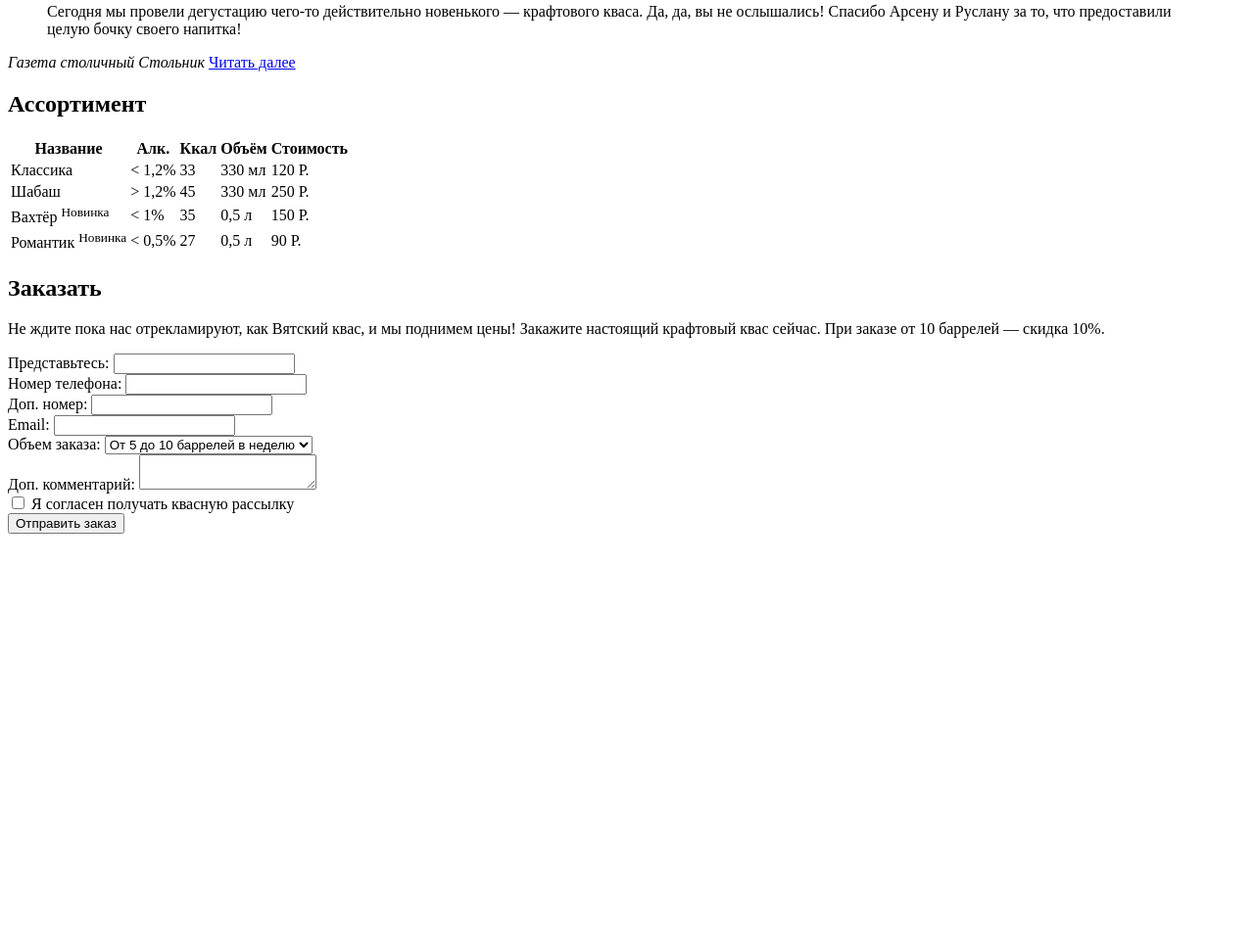
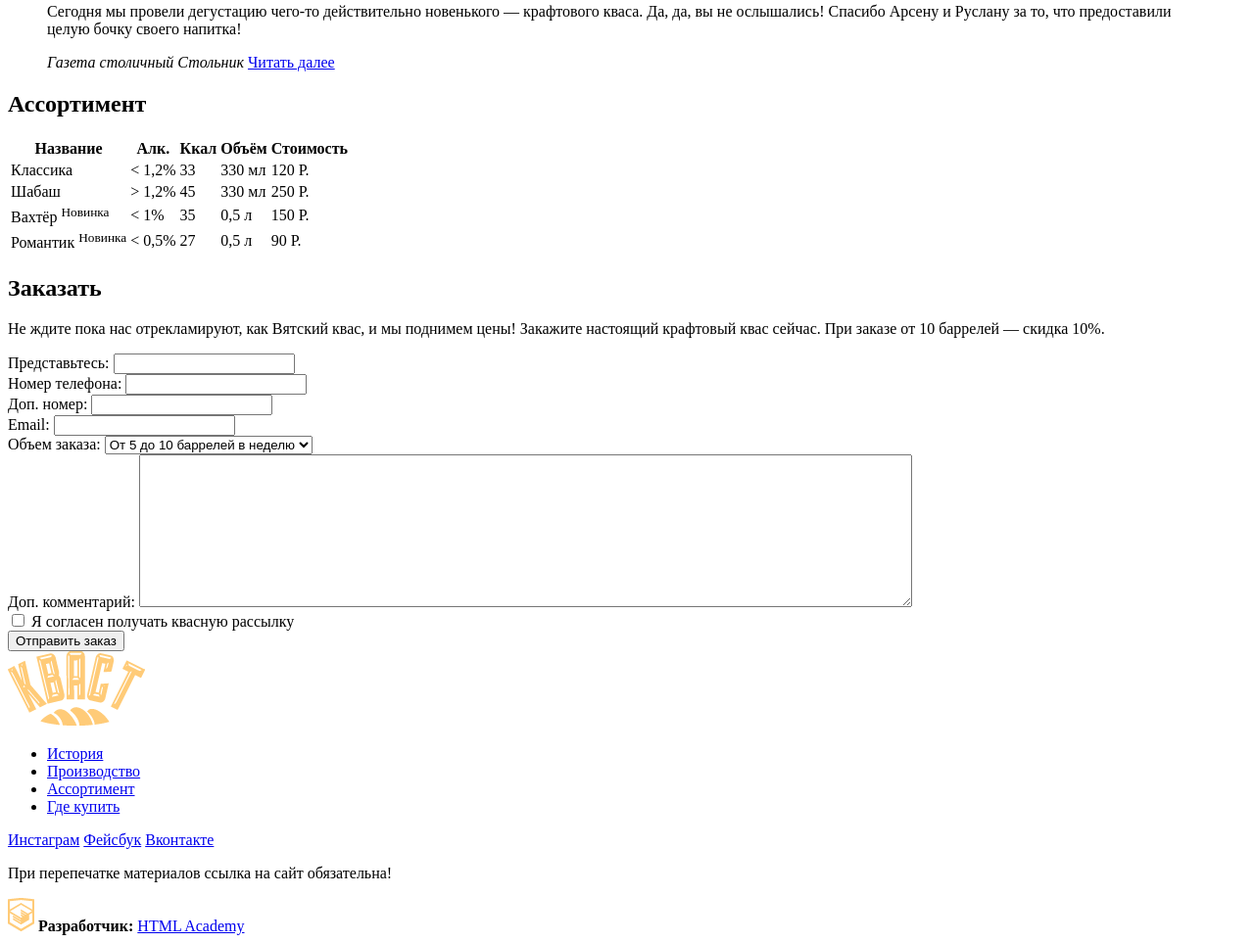
Before and after one commit to ParaAvis85/site, a plain HTML site: page index.html in a window 1280 px wide. Shown: the part 2484-3447 px from the top of the page at 98% size. Before the commit the page ends 3037 px from the top, so only its background shows below. Drawn offline with Linux system fonts and the light colour scheme.

Commit message:
проект 100%

```diff
--- a/index.html
+++ b/index.html
@@ -108,13 +108,15 @@
 <section>
   <h2>Пресса о нас</h2>
   <blockquote>
-    Сегодня мы провели дегустацию чего-то действительно новенького — крафтового кваса. Да, да, вы не ослышались!
+    <p>Сегодня мы провели дегустацию чего-то действительно новенького — крафтового кваса. Да, да, вы не ослышались!
     Спасибо Арсену и Руслану за то, что предоставили целую бочку своего напитка!
+    </p>
+    <cite>
+        Газета столичный Стольник
+    </cite>
+    <a href="#">Читать далее</a>
   </blockquote>
-  <cite>
-      Газета столичный Стольник
-  </cite>
-  <a href="#">Читать далее</a>
+
 
 </section>
 <div>
@@ -180,12 +182,30 @@
   </select>
   <br>
   <label for="post-field">Доп. комментарий:</label>
-  <textarea id="post-field"></textarea>
+  <textarea id="post-field"  rows="10" cols="96"></textarea>
   <br>
   <input type="checkbox" name="agree" id="agree-field">
   <label id="agree-field">Я согласен получать квасную рассылку</label>
   <br>
   <input type="submit" value="Отправить заказ">
 </form>
+<footer class="page-header">
+    <img src="img/logo.png" alt="Кваст">
+    <ul class="main-nav">
+      <li><a href="#">История</a></li>
+      <li><a href="#">Производство</a></li>
+      <li><a href="#">Ассортимент</a></li>
+      <li><a href="#">Где купить</a></li>
+    </ul>
+      <div>
+        <a href="#">Инстаграм</a>
+        <a href="#">Фейсбук</a>
+        <a href="#">Вконтакте</a>
+      </div>
+    <p>При перепечатке материалов ссылка на сайт обязательна!</p>
+    <span><img src="img/htmlacademy.png"></span>
+    <b>Разработчик:</b>
+    <a href="#">HTML Academy</a>
+  </footer>
   </body>
 </html>
```
